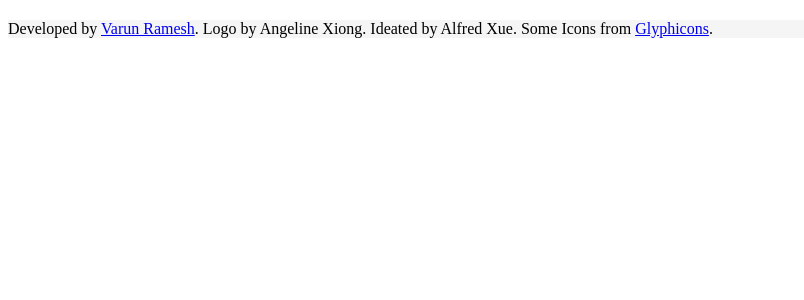
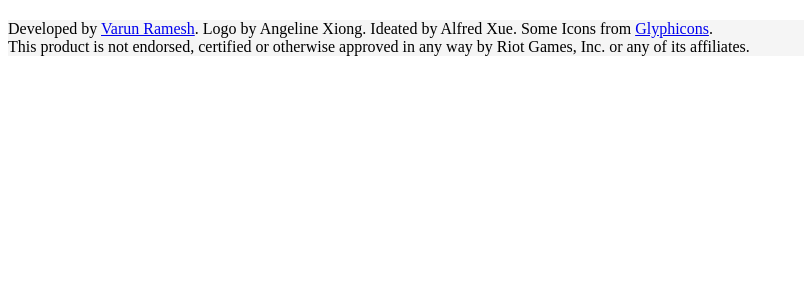
Before and after one commit to rameshvarun/loldreams, a Python web app: template templates/footer.html in a window 1280 px wide. Shown: the top 300 px of the page, without its empty margins (0-804 px from the left). Run offline with Jinja, Linux system fonts and the light colour scheme; the template is opened without the code that fills it, so the values that code supplies are empty.

Commit message:
Riot endorsement disclaimer

```diff
--- a/templates/footer.html
+++ b/templates/footer.html
@@ -19,5 +19,7 @@
 	Logo by Angeline Xiong.
 	Ideated by Alfred Xue.
 	Some Icons from <a href="http://glyphicons.com/">Glyphicons</a>.
+	<br>
+	This product is not endorsed, certified or otherwise approved in any way by Riot Games, Inc. or any of its affiliates.
 	</p>
 </div>
```
